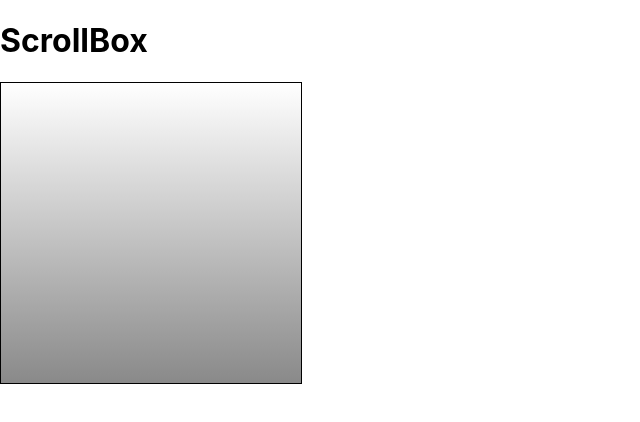
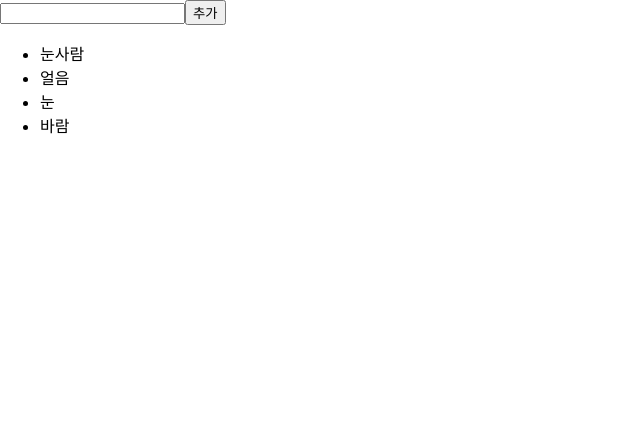
Before and after one commit to SinChaNo/hello-react, a React (Create React App) app: page / in a window 1280 px wide. Shown: the top 422 px of the page, without its empty margins (0-640 px from the left). Built offline with nearby package versions, Linux system fonts and the light colour scheme.

Commit message:
map, add input

```diff
--- a/src/App.js
+++ b/src/App.js
@@ -1,12 +1,12 @@
 import React, { Component } from 'react';
-import ScrollBox from './components/ScrollBox';
+import IterationSample from './components/IterationSample';
 
 
 class App extends Component {
   render() {
     return(
       <div>
-        <ScrollBox />
+        <IterationSample />
       </div>
     );
   }
--- /dev/null
+++ b/src/components/IterationSample.js
@@ -0,0 +1,34 @@
+import React, { useState } from "react";
+
+const IterationSample = () => {
+    const [names, setNames] = useState([
+        {id: 1, text: '눈사람'},
+        {id: 2, text: '얼음'},
+        {id: 3, text: '눈'},
+        {id: 4, text: '바람'},
+    ]);
+    const [inputText, setInputText] = useState('');
+    const [nextId, setNextId] = useState(5); // 새로운 항목을 추가할 때 사용할 id
+
+    const onChange = e => setInputText(e.target.value);
+    const onClick = () => {
+        const nextNames = names.concat({
+            id: nextId, //next id 값을 id로 설정
+            text: inputText
+        });
+        setNextId(nextId + 1); // nextId 값에 1을 더해 준다.
+        setNames(nextNames); // names 값을 업데이트 해준다.
+        setInputText(""); // InputText를 비운다.
+    }
+
+    const nameList = names.map(name => <li key={name.id}>{name.text}</li>);
+    return (
+        <>
+            <input value={inputText} onChange={onChange} />
+            <button onClick={onClick}>추가</button>
+            <ul>{nameList}</ul>
+        </>
+    )
+};
+
+export default IterationSample;
```
